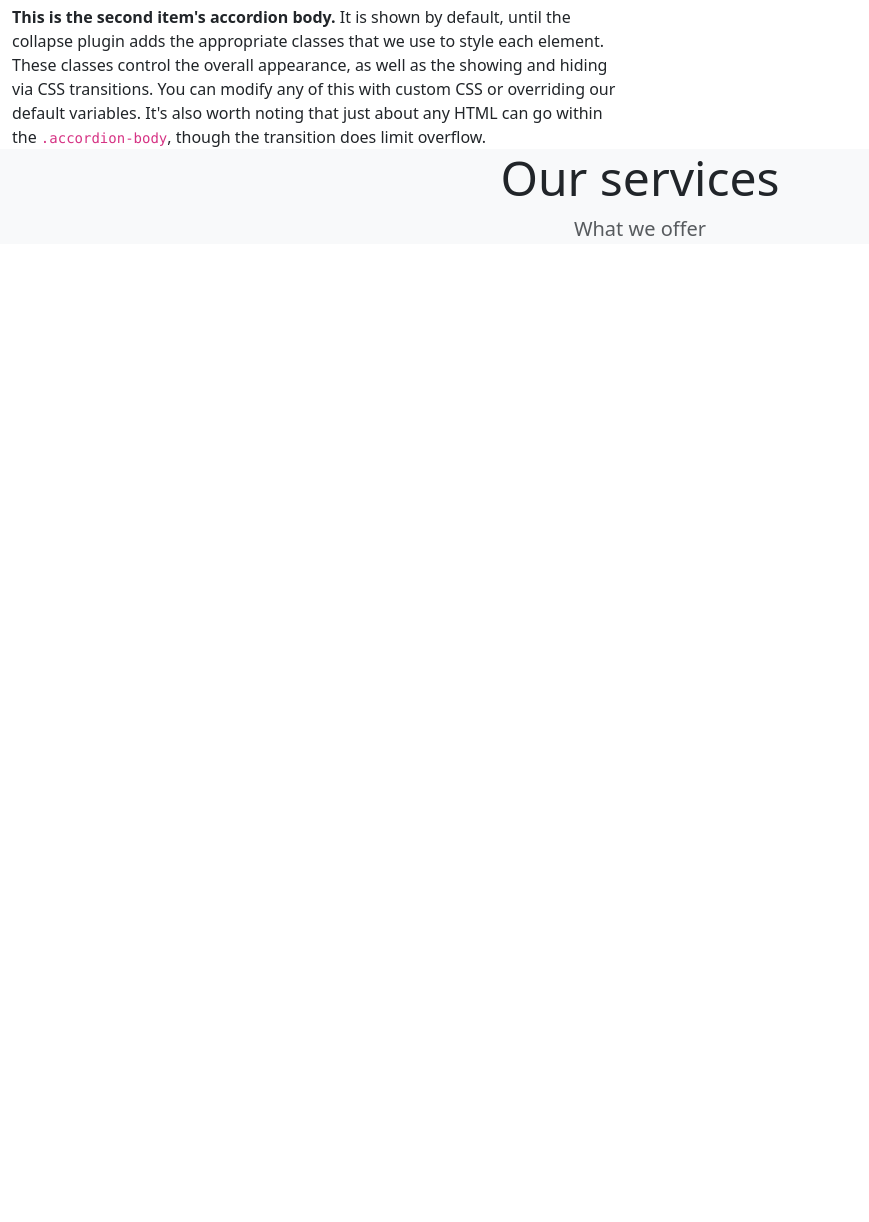
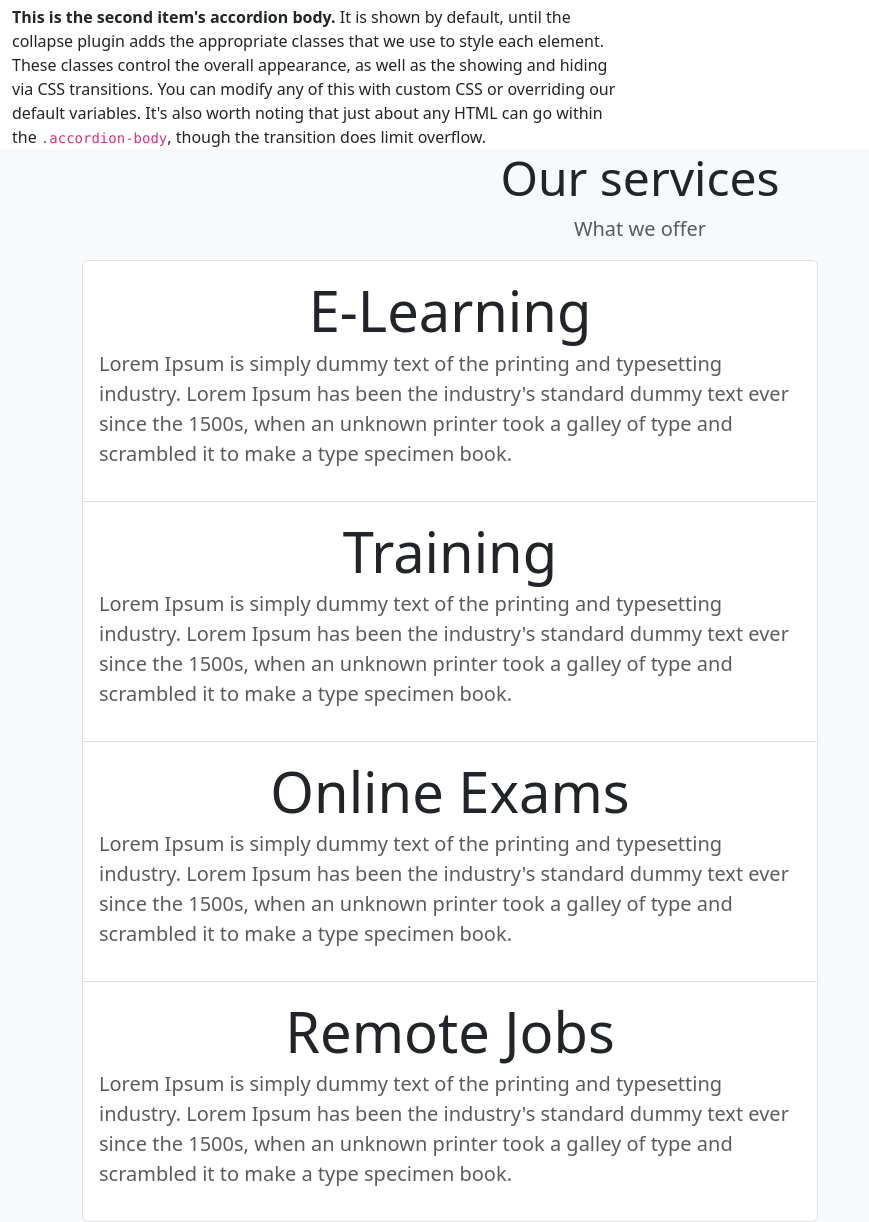
Before and after one commit to MILKA-WANGA/Bootstrap, a plain HTML site: page index.html in a window 1280 px wide. Shown: the part 1907-3129 px from the top of the page, without its empty margins (0-869 px from the left). Before the commit the page ends 2167 px from the top, so only its background shows below. Drawn offline with nearby package versions, Linux system fonts and the light colour scheme.

Commit message:
Created a list of services

```diff
--- a/index.html
+++ b/index.html
@@ -182,6 +182,37 @@
             <p class="lead text-muted">What we offer</p>
 
         </div>
+        <div class="row justiy-content-center align-items-center">
+            <div class="col-lg-8">
+                <div class="list-group">
+                    <div class="list-group-item py-3">
+                        <h2 class="display-4 mb-1 text-center">E-Learning</h2>
+                        <p class="lead text-muted">Lorem Ipsum is simply dummy text of the printing and typesetting industry. Lorem Ipsum has
+                            been the industry's standard dummy text ever since the 1500s, when an unknown printer took a
+                            galley of type and scrambled it to make a type specimen book.</p>
+                    </div>
+                    <div class="list-group-item py-3">
+                        <h2 class="display-4 mb-1 text-center">Training</h2>
+                        <p class="lead text-muted">Lorem Ipsum is simply dummy text of the printing and typesetting industry. Lorem Ipsum has
+                            been the industry's standard dummy text ever since the 1500s, when an unknown printer took a
+                            galley of type and scrambled it to make a type specimen book.</p>
+                    </div>
+                    <div class="list-group-item py-3">
+                        <h2 class="display-4 mb-1 text-center">Online Exams</h2>
+                        <p class="lead text-muted">Lorem Ipsum is simply dummy text of the printing and typesetting industry. Lorem Ipsum has
+                            been the industry's standard dummy text ever since the 1500s, when an unknown printer took a
+                            galley of type and scrambled it to make a type specimen book.</p>
+                    </div>
+                    <div class="list-group-item py-3">
+                        <h2 class="display-4 mb-1 text-center">Remote Jobs</h2>
+                        <p class="lead text-muted">Lorem Ipsum is simply dummy text of the printing and typesetting industry. Lorem Ipsum has
+                            been the industry's standard dummy text ever since the 1500s, when an unknown printer took a
+                            galley of type and scrambled it to make a type specimen book.</p>
+                    </div>
+                </div>
+            </div>
+        </div>
+        </div>
 
     </div>
 </section>
```
